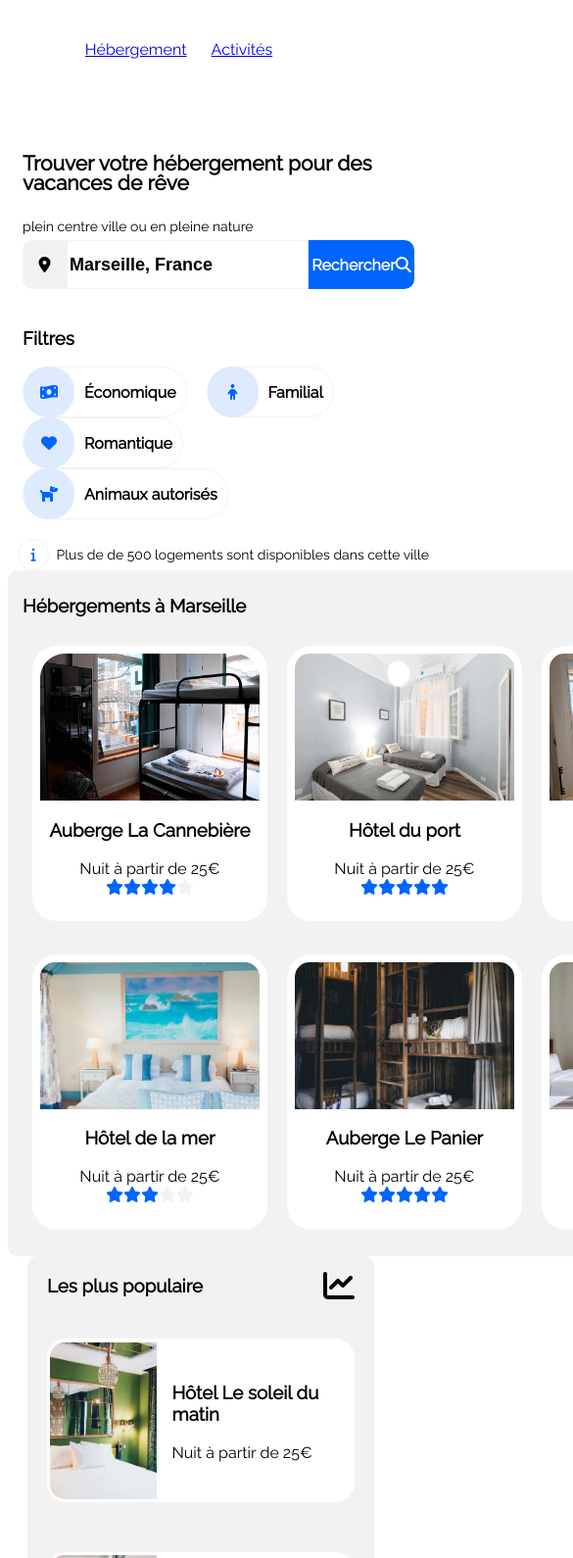
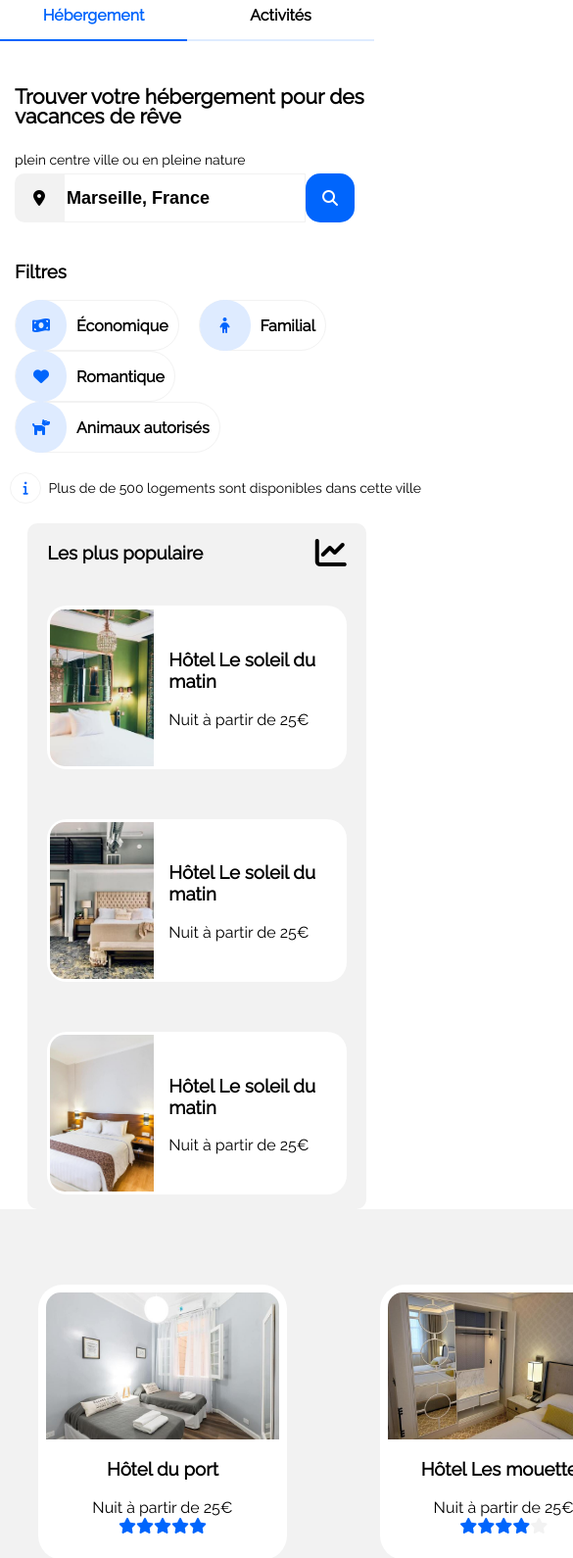
Before and after one commit to CedChris/P2, a plain HTML site: page index.html in a window 390 px wide. Shown: the part 74-1664 px from the top of the page at 98% size, 585 px wide, since content can reach past the window. Drawn offline with Linux system fonts and the light colour scheme.

Commit message:
Add files via upload

```diff
--- a/css/style.css
+++ b/css/style.css
@@ -2,7 +2,9 @@
 body
 {
     font-family: 'Raleway', sans-serif;
+    margin-left: 0px;
 }
+
 .flexcentre
 {
     display: flex;
@@ -36,6 +38,11 @@ body
     align-items: center;
     justify-content: flex-end;
 }
+.flexstart{
+    display: flex;
+    align-items: center;
+    justify-content: flex-start;
+}
 .flexcolumnaround
 {
     display: flex;
@@ -51,6 +58,10 @@ header
 {
     font-family: 'Raleway', sans-serif;
     height: auto;
+}
+a {
+    text-decoration: none;
+    font-weight: bold;
 }
 /* NAVIGATION*/
 
@@ -145,6 +156,9 @@ header h2{
     font-family: 'Raleway', sans-serif;
     font-weight: bold;
 }
+.desktopnone{
+    display: none;
+}
 .boutton:hover
 {
 color: #0065fc;
@@ -221,9 +235,8 @@ background-color: #F2F2F2;
 /* Hébergements */
 
 .hébergement{
-    flex: 2;
     height: 700px;
-    width: 800px;
+    width:1000px;
     margin-right: 20px;
     border-radius: 10px;
     background-color: #F2F2F2;
@@ -248,8 +261,8 @@ background-color: #F2F2F2;
     transform: scale(1.1);
 }
 .sizePopulaire{
-    flex: 1;
     height: 700px;
+    width: 300px;
     margin-left: 20px;
     border-radius: 10px;
     background-color: #F2F2F2;
@@ -518,12 +531,70 @@ padding-right: 20px;
   }
   .familial{
       display: flex;
-      justify-content: flex-start;
   }
   .logolien{
       flex-direction: column;
+      width: auto;
   }
   .taillelien{
       justify-content: center;
   }
+  .borderlien1{
+      border-bottom: 2px solid #0065fc;
+  }
+  .borderlien2{
+      border-bottom: 2px solid #deebff;
+
+  }
+  .borderHebergement{
+      width: 100%;
+      height: 50px;
+      margin-right: 0px;
+  }
+  .color1{
+      color: #0065fc;
+  }
+  .color2{
+      color: black;
+  }
+  .boutton{
+      width: 50px;
+      border-radius: 15px;
+  }
+  .desktopnone{
+      display: block;
+  }
+  .mobilenone{
+      display: none;
+  }
+  .mobilehebergement{
+      flex-direction: column-reverse;
+      width: auto;
+  }
+  .sizePopulaire{
+      width: 80%;
+      margin-top: 20px;
+  }
+
+  .hebergement {
+      width: 90%;
+  }
+  .footer{
+      flex-direction: column;
+      justify-content: flex-start;
+      height: auto;
+  }
+  .margeBlocFoot1{
+      margin-left: 0px;
+  }
+  .margeBlocFoot3{
+      margin-right: 0px;
+  }
+  .tailleBlocFoot{
+      height: auto;
+      justify-content: flex-start;
+      width: 100%;
+      margin-left: 30px;
+      margin-top: 30px;
+  }
 }
```
